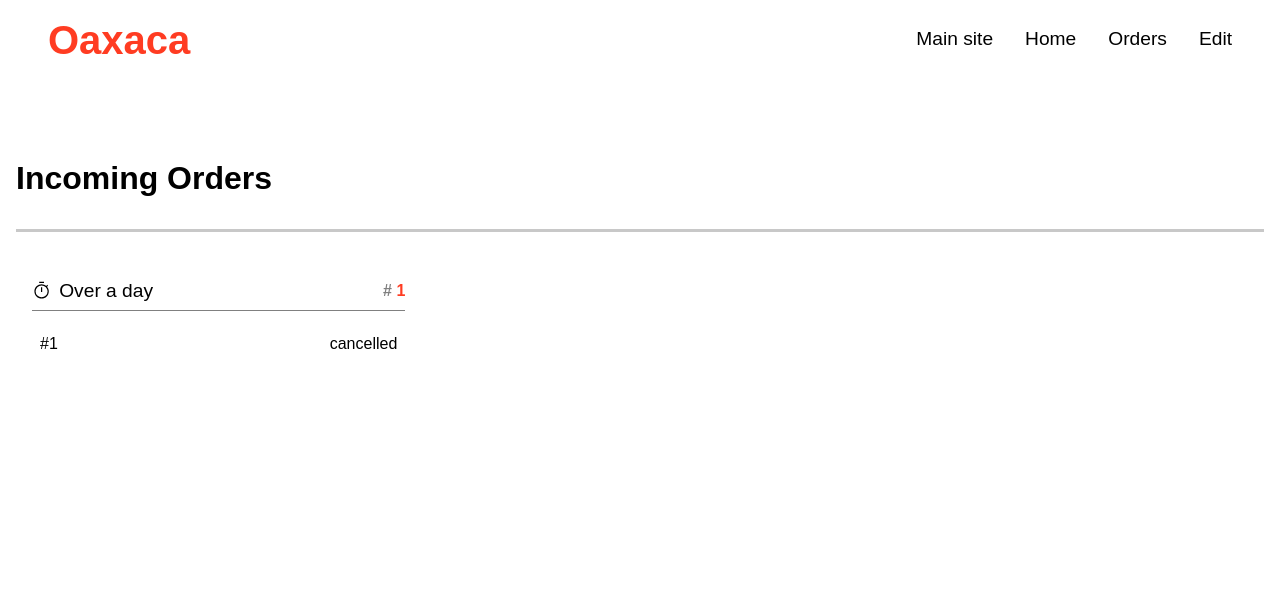
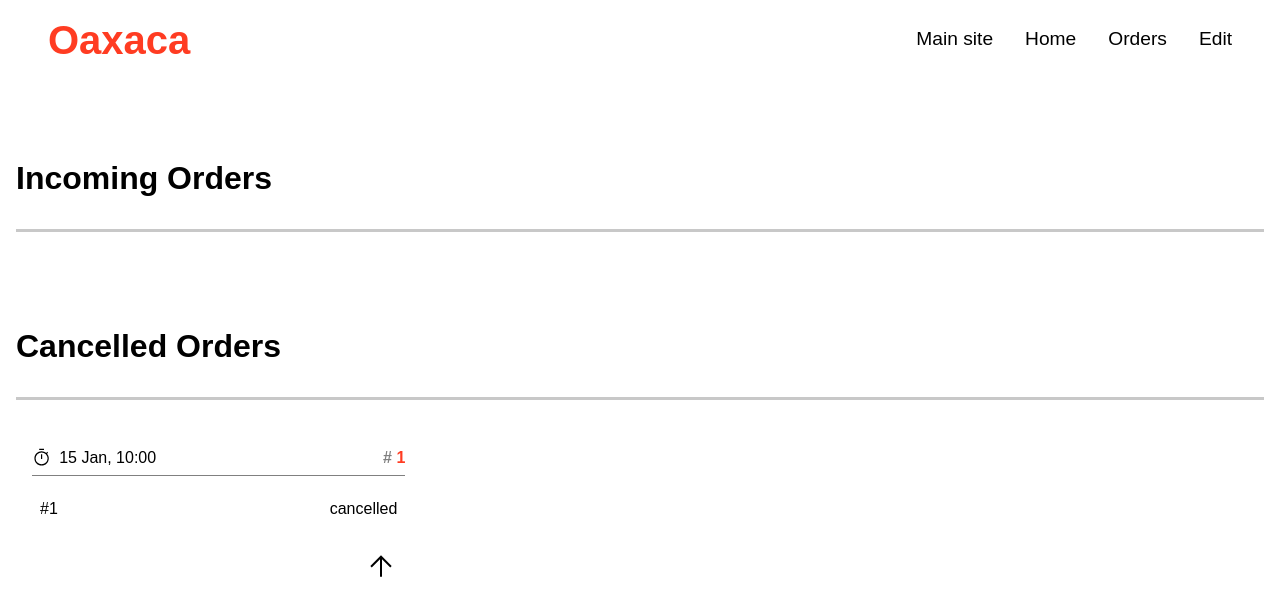
Before and after one commit to felixwri/example-website, a Flask app: template templates/orders.html in a window 1280 px wide. Shown: the top 616 px of the page. Run offline with Flask 2, Linux system fonts and the light colour scheme; the template is opened without the code that fills it: most values are stand-ins (such as "Sample title", 1, 10 or a date in 2020).

Commit message:
Incoming orders can be cancelled or restored

```diff
--- a/app.py
+++ b/app.py
@@ -46,6 +46,17 @@ def view_all_orders():
     else:
         return jsonify(success="false", error="Bad method")
 
+@app.route('/staff/order-status', methods=['POST'])
+def cancel_order():
+    if request.method == 'POST':
+        req = request.get_json()
+        if req:
+            db.update_order_table_status(req["id"], req["status"])
+            return jsonify(success = "true", newStatus = req["status"])
+        return jsonify(success = "false")
+    else:
+        return jsonify(success="false", error="Bad method")
+
 
 @app.route('/styles/<path:path>')
 def send_css(path):
--- a/database/orders_database.py
+++ b/database/orders_database.py
@@ -92,7 +92,7 @@ def get_orders(limit=None):
         print(f"Error while retrieving items - {e}")
 
 def update_order_item_status(item_id, status):
-    assert status in ['pendng', 'preparing', 'ready', 'delivered', 'cancelled']
+    assert status in ['pending', 'preparing', 'ready', 'delivered', 'cancelled']
     cursor = connection.cursor()
     try:
         cursor.execute("UPDATE order_items SET status = %s WHERE id = %s;", (status, item_id))
@@ -102,10 +102,10 @@ def update_order_item_status(item_id, status):
         print(f"Error while updating status for item - {e}")
 
 def update_order_table_status(table_id, status):
-    assert status in ['pendng', 'preparing', 'ready', 'delivered', 'cancelled']
+    assert status in ['pending', 'preparing', 'ready', 'delivered', 'cancelled']
     cursor = connection.cursor()
     try:
-        cursor.execute("UPDATE order_table SET status = %s WHERE id = %s;", (status, table_id))
+        cursor.execute("UPDATE orders_table SET status = %s WHERE id = %s;", (status, table_id))
         connection.commit()
         cursor.close()
     except Exception as e:
--- a/public/scripts/allOrders.js
+++ b/public/scripts/allOrders.js
@@ -4,7 +4,7 @@ setInterval(() => {
 }, 5000);
 
 function updateTimes() {
-    let times = document.getElementsByClassName("order-time");
+    let times = document.getElementsByClassName("active-clock");
     let current = new Date();
     for (let time of times) {
         let oldTime = new Date(time.dataset.time);
@@ -29,3 +29,45 @@ function updateTimes() {
         time.innerText = newTime;
     }
 }
+
+function setStaticClocks() {
+    let times = document.getElementsByClassName("static-clock");
+    for (let time of times) {
+        let date = new Date(time.dataset.time);
+        let newTime = new Intl.DateTimeFormat("en-GB", {
+            month: "short",
+            day: "2-digit",
+            hour: "2-digit",
+            minute: "2-digit",
+        }).format(date);
+        time.innerText = newTime;
+    }
+}
+setStaticClocks();
+
+async function changeStatus(id, status) {
+    const response = await fetch(`http://localhost:5000/staff/order-status`, {
+        method: "POST",
+        headers: {
+            Accept: "application/json",
+            "Content-Type": "application/json",
+        },
+        body: JSON.stringify({
+            id: id,
+            status: status,
+        }),
+    });
+
+    const content = await response.json();
+
+    if (content.success) {
+        if (status === "cancelled") moveElement(id, "cancelled-orders");
+        else if (status !== "cancelled") moveElement(id, "active-orders");
+    }
+}
+
+function moveElement(id, target) {
+    let targetElement = document.getElementById(target);
+    let movedElement = document.getElementById(`id-${id}`);
+    targetElement.appendChild(movedElement);
+}
--- a/public/styles/allOrders.css
+++ b/public/styles/allOrders.css
@@ -8,7 +8,7 @@ main {
     width: 100%;
 }
 
-#all-orders {
+.all-orders {
     display: grid;
 
     grid-template-columns: repeat(3, 3fr);
@@ -16,7 +16,7 @@ main {
     gap: 1rem;
 }
 
-#title {
+.title {
     width: 100%;
     padding: 2rem 0rem;
     margin: 2rem 0rem;
@@ -77,7 +77,27 @@ main {
     color: rgb(40, 40, 40);
 }
 
+.static-clock {
+    font-size: 1rem;
+}
 
+.order-actions {
+    display: flex;
+    justify-content: flex-end;
+    margin-top: 1rem;
+}
+
+.action-icon {
+    height: 3rem;
+    width: 3rem;
+    padding: 0.5rem;
+    cursor: pointer;
+    transition: fill 0.3s ease;
+}
+
+.cancel-order-icon:hover {
+    fill: red;
+}
 
 @media screen and (max-width: 900px) {
     #all-orders {
--- a/templates/orders.html
+++ b/templates/orders.html
@@ -70,10 +70,10 @@
         </nav>
 
         <main>
-            <h1 id="title">Incoming Orders</h1>
-            <div id="all-orders">
-                {% for order in orders %}
-                <div class="order-group">
+            <h1 class="title">Incoming Orders</h1>
+            <div id="active-orders" class="all-orders">
+                {% for order in orders %} {% if order.status != 'cancelled' %}
+                <div id="id-{{ order.id }}" class="order-group">
                     <div class="group-title">
                         <div class="order-title-left">
                             <svg
@@ -87,7 +87,7 @@
                                     d="M18 5V2h12v3Zm4.5 22.35h3v-11.5h-3Zm1.5 16.6q-3.7 0-6.975-1.425Q13.75 41.1 11.3 38.65q-2.45-2.45-3.875-5.725Q6 29.65 6 25.95q0-3.7 1.425-6.975Q8.85 15.7 11.3 13.25q2.45-2.45 5.725-3.875Q20.3 7.95 24 7.95q3.35 0 6.3 1.125 2.95 1.125 5.25 3.125l2.55-2.55 2.1 2.1-2.55 2.55q1.8 2 3.075 4.85Q42 22 42 25.95q0 3.7-1.425 6.975Q39.15 36.2 36.7 38.65q-2.45 2.45-5.725 3.875Q27.7 43.95 24 43.95Zm0-3q6.25 0 10.625-4.375T39 25.95q0-6.25-4.375-10.625T24 10.95q-6.25 0-10.625 4.375T9 25.95q0 6.25 4.375 10.625T24 40.95ZM24 26Z"
                                 />
                             </svg>
-                            <div class="order-time" data-time="{{order.time}}">{{order.time}}</div>
+                            <div class="order-time active-clock" data-time="{{order.time}}">{{order.time}}</div>
                         </div>
                         <div class="order-ref">
                             <span class="no-select" style="color: grey"># </span><span>{{order.user_id}}</span>
@@ -102,8 +102,80 @@
                         </div>
                         {% endfor %}
                     </div>
+                    <div class="order-actions">
+                        <svg
+                            class="edit-order-icon action-icon"
+                            xmlns="http://www.w3.org/2000/svg"
+                            height="48"
+                            width="48"
+                            viewBox="0 0 48 48"
+                        >
+                            <path
+                                d="M9 39h2.2l22.15-22.15-2.2-2.2L9 36.8Zm30.7-24.3-6.4-6.4 2.1-2.1q.85-.85 2.1-.85t2.1.85l2.2 2.2q.85.85.85 2.1t-.85 2.1Zm-2.1 2.1L12.4 42H6v-6.4l25.2-25.2Zm-5.35-1.05-1.1-1.1 2.2 2.2Z"
+                            />
+                        </svg>
+                        <svg
+                            onclick="changeStatus({{ order.id }}, 'cancelled')"
+                            class="cancel-order-icon action-icon"
+                            xmlns="http://www.w3.org/2000/svg"
+                            height="48"
+                            width="48"
+                            viewBox="0 0 48 48"
+                        >
+                            <path
+                                d="M24 26.1 13.5 36.6q-.45.45-1.05.45-.6 0-1.05-.45-.45-.45-.45-1.05 0-.6.45-1.05L21.9 24 11.4 13.5q-.45-.45-.45-1.05 0-.6.45-1.05.45-.45 1.05-.45.6 0 1.05.45L24 21.9l10.5-10.5q.45-.45 1.05-.45.6 0 1.05.45.45.45.45 1.05 0 .6-.45 1.05L26.1 24l10.5 10.5q.45.45.45 1.05 0 .6-.45 1.05-.45.45-1.05.45-.6 0-1.05-.45Z"
+                            />
+                        </svg>
+                    </div>
                 </div>
-                {% endfor %}
+                {% endif%} {% endfor %}
+            </div>
+            <h1 class="title">Cancelled Orders</h1>
+            <div id="cancelled-orders" class="all-orders">
+                {% for order in orders %} {% if order.status == 'cancelled' %}
+                <div id="id-{{ order.id }}" class="order-group">
+                    <div class="group-title">
+                        <div class="order-title-left">
+                            <svg
+                                class="clock-icon"
+                                xmlns="http://www.w3.org/2000/svg"
+                                height="48"
+                                width="48"
+                                viewBox="0 0 48 48"
+                            >
+                                <path
+                                    d="M18 5V2h12v3Zm4.5 22.35h3v-11.5h-3Zm1.5 16.6q-3.7 0-6.975-1.425Q13.75 41.1 11.3 38.65q-2.45-2.45-3.875-5.725Q6 29.65 6 25.95q0-3.7 1.425-6.975Q8.85 15.7 11.3 13.25q2.45-2.45 5.725-3.875Q20.3 7.95 24 7.95q3.35 0 6.3 1.125 2.95 1.125 5.25 3.125l2.55-2.55 2.1 2.1-2.55 2.55q1.8 2 3.075 4.85Q42 22 42 25.95q0 3.7-1.425 6.975Q39.15 36.2 36.7 38.65q-2.45 2.45-5.725 3.875Q27.7 43.95 24 43.95Zm0-3q6.25 0 10.625-4.375T39 25.95q0-6.25-4.375-10.625T24 10.95q-6.25 0-10.625 4.375T9 25.95q0 6.25 4.375 10.625T24 40.95ZM24 26Z"
+                                />
+                            </svg>
+                            <div class="order-time static-clock" data-time="{{order.time}}">{{order.time}}</div>
+                        </div>
+                        <div class="order-ref">
+                            <span class="no-select" style="color: grey"># </span><span>{{order.user_id}}</span>
+                        </div>
+                    </div>
+
+                    <div class="order-items">
+                        {% for item in order["items"] %}
+                        <div class="order-item">
+                            <div>#{{item.item_id}}</div>
+                            <div data-status="{{item.status}}">{{item.status}}</div>
+                        </div>
+                        {% endfor %}
+                    </div>
+                    <div class="order-actions">
+                        <svg
+                            onclick="changeStatus({{ order.id }}, 'pending')"
+                            class="restore-order action-icon"
+                            xmlns="http://www.w3.org/2000/svg"
+                            height="48"
+                            width="48"
+                            viewBox="0 0 48 48"
+                        >
+                            <path d="M22.5 40V13.7L10.1 26.1 8 24 24 8l16 16-2.1 2.1-12.4-12.4V40Z" />
+                        </svg>
+                    </div>
+                </div>
+                {% endif %} {% endfor %}
             </div>
         </main>
     </body>
```
